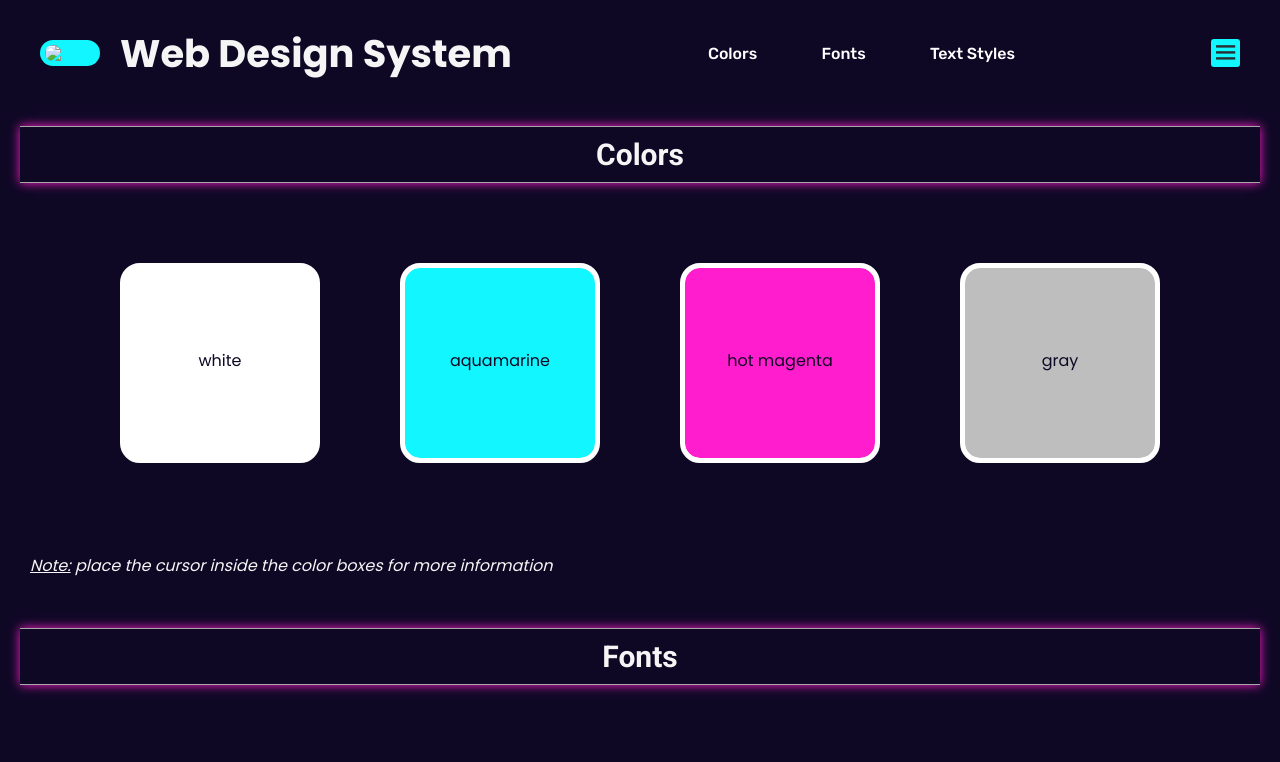
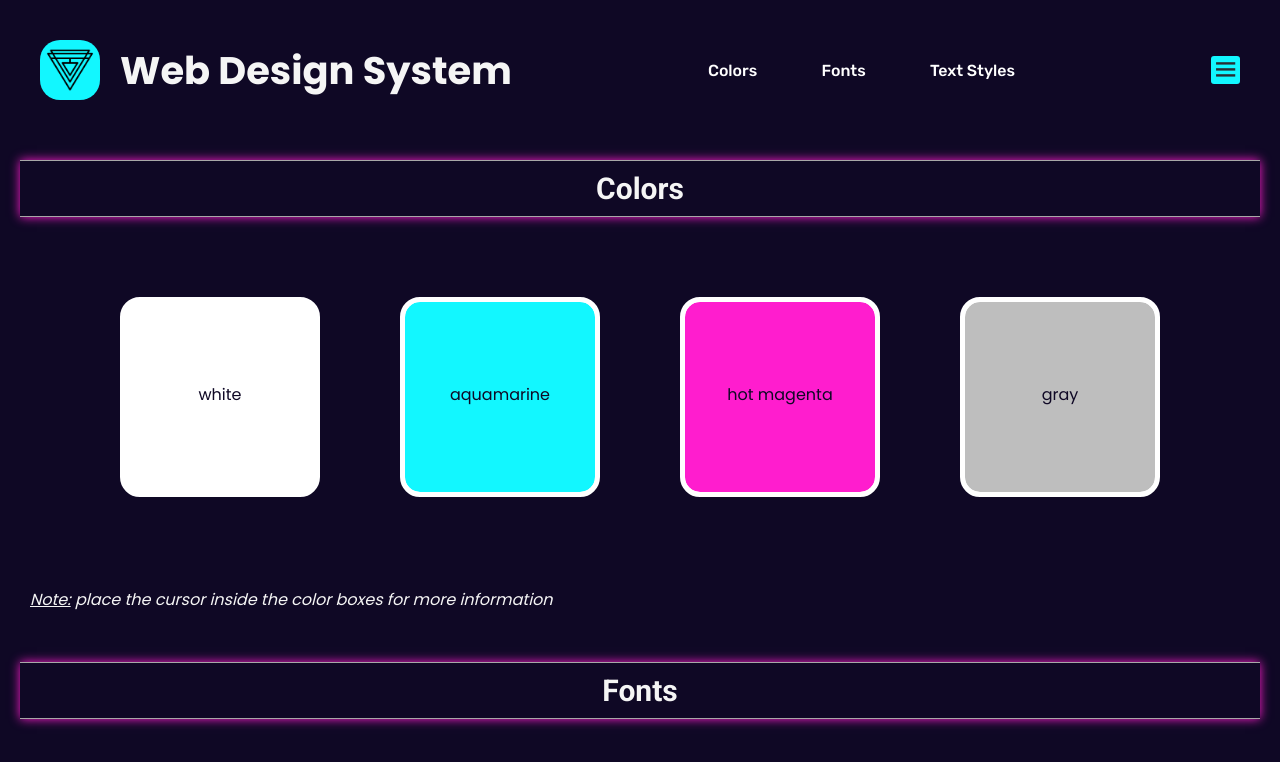
Before and after one commit to Andhalaya/Web-Design-System, a plain HTML site: page index.html in a window 1280 px wide. Shown: the top 762 px of the page. Drawn offline with nearby package versions, Linux system fonts and the light colour scheme; the site is published under a folder, as on GitHub Pages, so addresses that start at the root find nothing.

Commit message:
Update index.html

```diff
--- a/index.html
+++ b/index.html
@@ -10,7 +10,7 @@
 <body>
     <header>
         <div id="title">
-            <img src="/logo1.png" width="60px" class="logo"/>
+            <img src="logo1.png" width="60px" class="logo"/>
             <h1>Web Design System</h1>
         </div>
         <nav>
```
